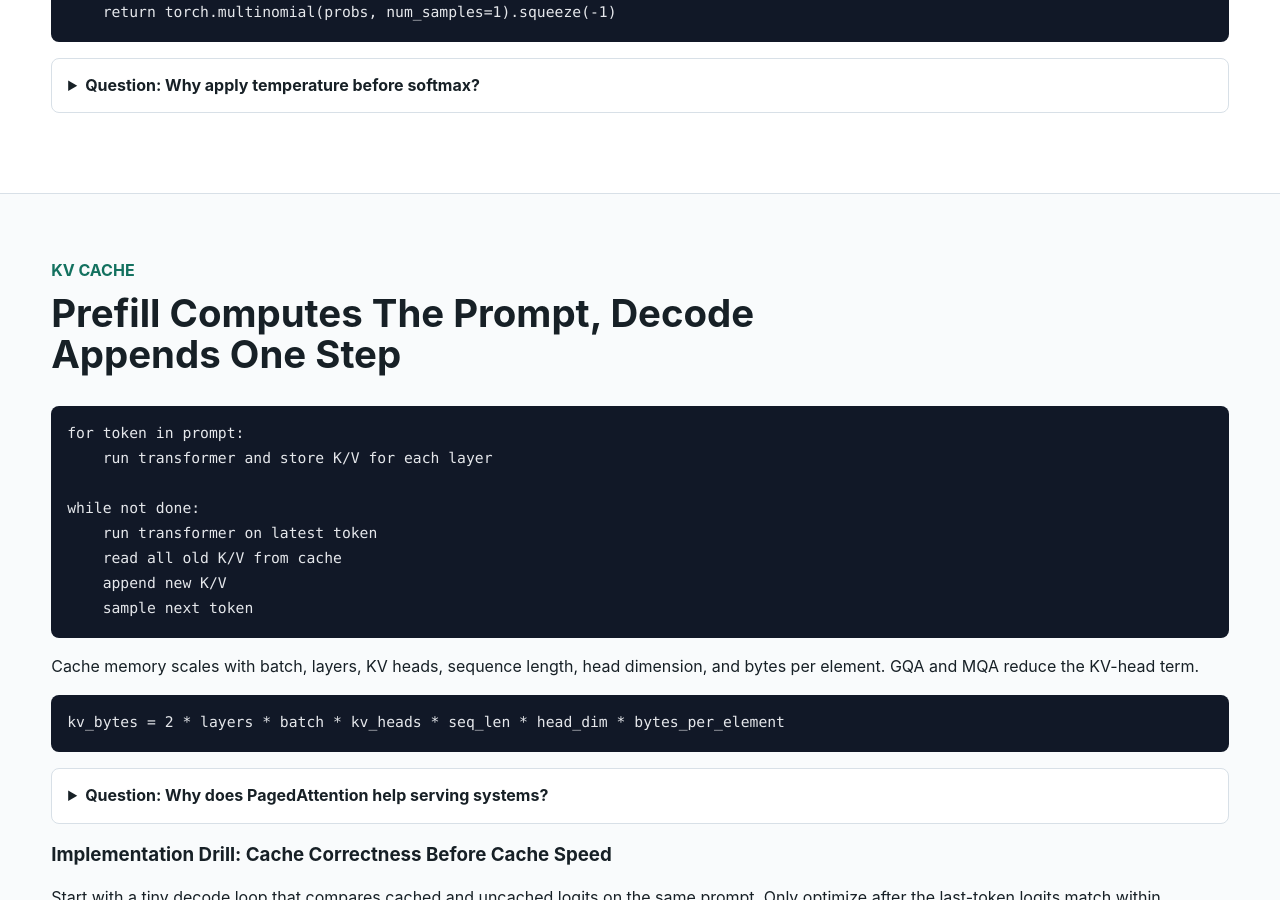
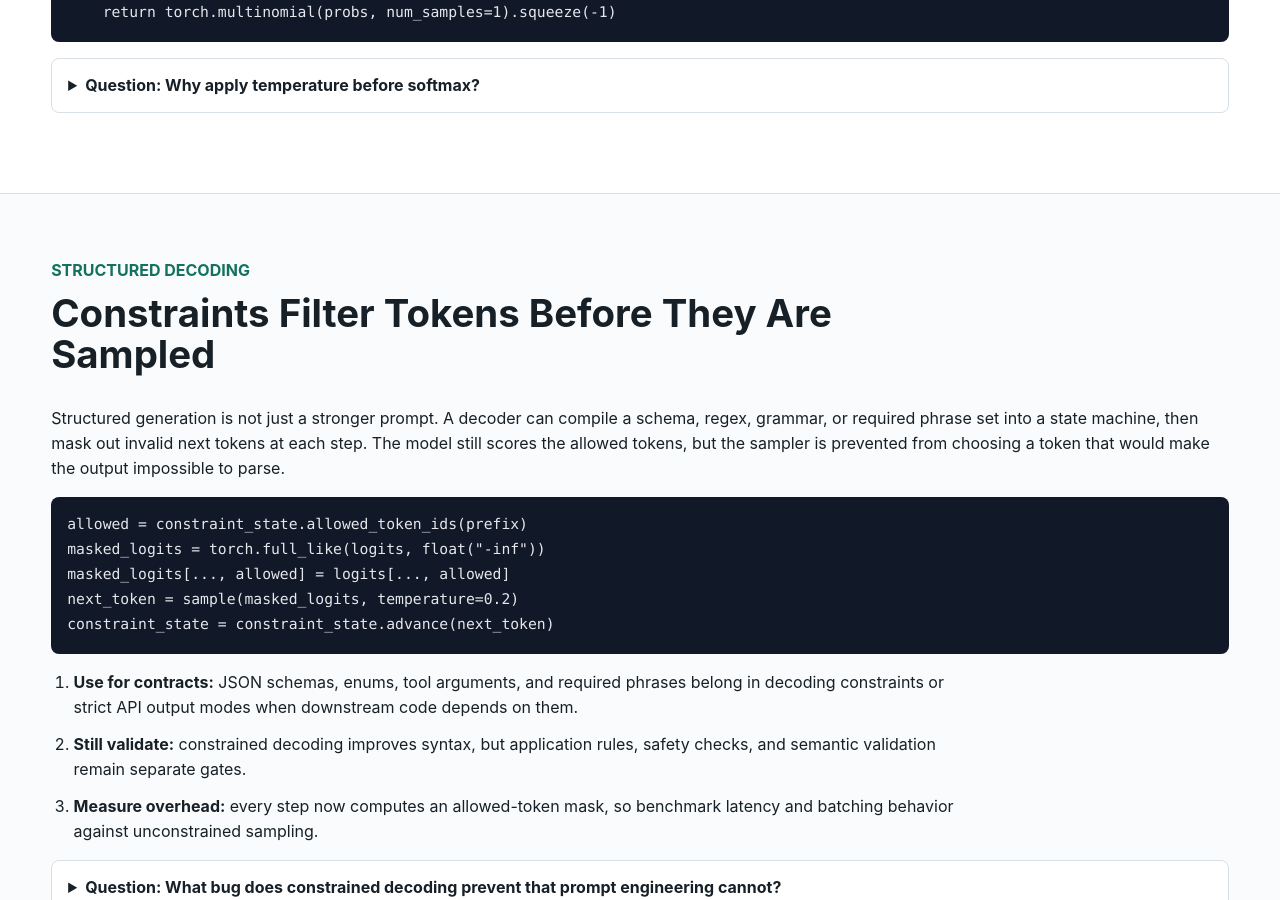
Before and after one commit to kennethli319/kennethli319.github.io, a Jekyll site: the page llm-ml-course/lessons/decoding-kv-cache.html, which Jekyll copies as it is, in a window 1280 px wide and 900 px high, scrolled down 888 px. Built offline with Jekyll 4.4.1, drawn with Linux system fonts in a browser that asks for light colours; some of the changed text lies outside the part shown.

Commit message:
Sync LLM course structured decoding note

```diff
--- a/llm-ml-course/lessons/decoding-kv-cache.html
+++ b/llm-ml-course/lessons/decoding-kv-cache.html
@@ -11,6 +11,7 @@
     <nav>
       <a href="../index.html">Course Home</a>
       <a href="#sampling">Sampling</a>
+      <a href="#structured">Structured</a>
       <a href="#cache">KV Cache</a>
       <a href="#speculative">Speculative</a>
       <a href="#serving">Serving</a>
@@ -37,6 +38,34 @@ def temperature_sample(logits, temperature=1.0):
       <details class="qa">
         <summary>Question: Why apply temperature before softmax?</summary>
         <p>Temperature changes the relative logit gaps. After softmax, probabilities are already normalized and scaling them directly would not have the same meaning.</p>
+      </details>
+    </section>
+
+    <section id="structured" class="band">
+      <div class="section-head">
+        <p class="eyebrow">Structured Decoding</p>
+        <h2>Constraints Filter Tokens Before They Are Sampled</h2>
+      </div>
+      <p>
+        Structured generation is not just a stronger prompt. A decoder can
+        compile a schema, regex, grammar, or required phrase set into a state
+        machine, then mask out invalid next tokens at each step. The model still
+        scores the allowed tokens, but the sampler is prevented from choosing a
+        token that would make the output impossible to parse.
+      </p>
+      <pre><code class="language-python">allowed = constraint_state.allowed_token_ids(prefix)
+masked_logits = torch.full_like(logits, float("-inf"))
+masked_logits[..., allowed] = logits[..., allowed]
+next_token = sample(masked_logits, temperature=0.2)
+constraint_state = constraint_state.advance(next_token)</code></pre>
+      <ol class="steps">
+        <li><strong>Use for contracts:</strong> JSON schemas, enums, tool arguments, and required phrases belong in decoding constraints or strict API output modes when downstream code depends on them.</li>
+        <li><strong>Still validate:</strong> constrained decoding improves syntax, but application rules, safety checks, and semantic validation remain separate gates.</li>
+        <li><strong>Measure overhead:</strong> every step now computes an allowed-token mask, so benchmark latency and batching behavior against unconstrained sampling.</li>
+      </ol>
+      <details class="qa">
+        <summary>Question: What bug does constrained decoding prevent that prompt engineering cannot?</summary>
+        <p>It can make syntactically invalid continuations unreachable by assigning them zero probability before sampling. A prompt can request valid JSON, but the model can still emit an illegal token unless the decoder or API enforces the contract.</p>
       </details>
     </section>
 
@@ -139,7 +168,10 @@ torch.testing.assert_close(cached_logits, full_logits, rtol=1e-3, atol=1e-3)</co
         <a href="https://huggingface.co/docs/transformers/en/assisted_decoding">Hugging Face assisted decoding</a>,
         <a href="https://huggingface.co/docs/transformers/en/kv_cache">Hugging Face KV cache strategies</a>,
         <a href="https://docs.pytorch.org/docs/stable/generated/torch.nn.functional.scaled_dot_product_attention.html">PyTorch SDPA</a>,
-        <a href="https://docs.vllm.ai/en/stable/features/automatic_prefix_caching/">vLLM automatic prefix caching</a>.
+        <a href="https://docs.vllm.ai/en/stable/features/automatic_prefix_caching/">vLLM automatic prefix caching</a>,
+        <a href="https://developers.openai.com/api/docs/guides/structured-outputs">OpenAI structured outputs</a>,
+        <a href="https://huggingface.co/blog/constrained-beam-search">Hugging Face constrained beam search</a>,
+        <a href="https://dottxt-ai.github.io/outlines/latest/">Outlines structured generation docs</a>.
       </p>
     </section>
   </main>
```
